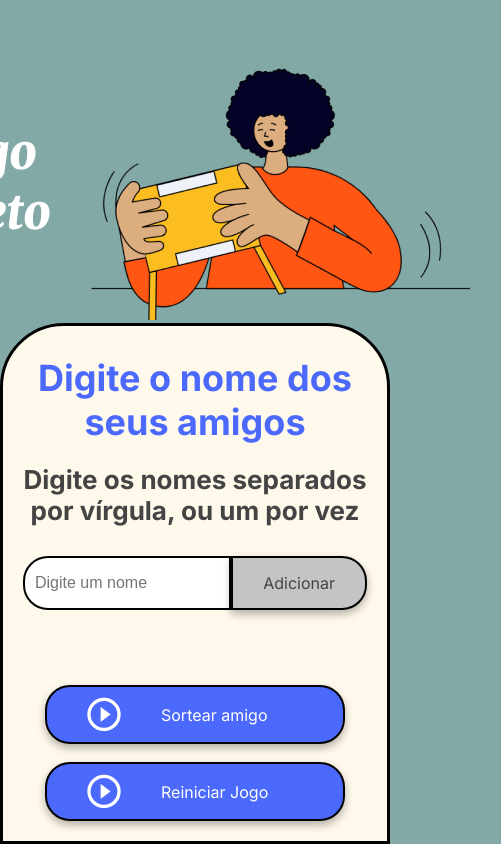
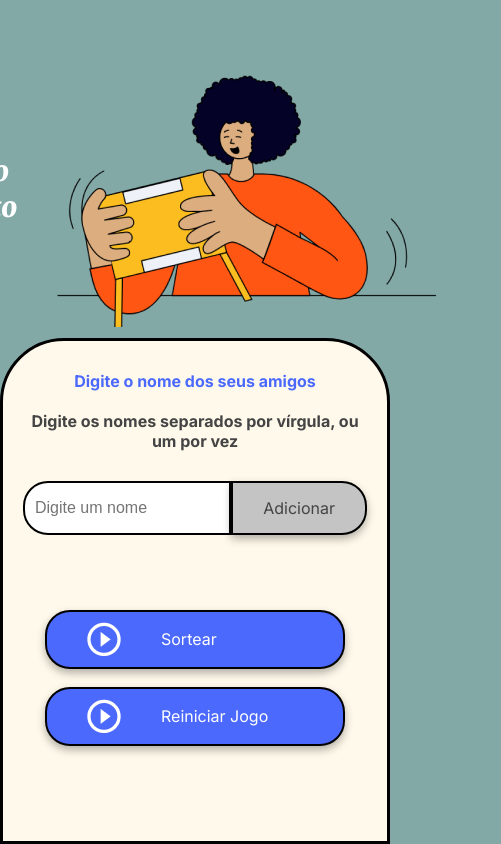
Before and after one commit to marley-paranhos/amigo-secreto, a plain HTML site: page index.html in a window 390 px wide. Shown: the whole page, 501 px wide, since content can reach past the window. Drawn offline with Linux system fonts and the light colour scheme.

Commit message:
ajustes no css

```diff
--- a/app.js
+++ b/app.js
@@ -75,7 +75,7 @@ function exibirResultado(resultado) {
 
 // Função para reiniciar o jogo
 function reiniciarJogo() {
-    alert('O jogo será reiniciado e os nomes adcionados na lista serão excluídos!')
+    alert('O jogo será reiniciado e os nomes adicionados na lista serão excluídos!')
     listaAmigos = []; // Reseta a lista
     document.querySelector(".name-list").innerHTML = "";
     document.querySelector(".result-list").innerHTML = "";
--- a/index.html
+++ b/index.html
@@ -31,7 +31,7 @@
             <div class="button-container">
                 <button class="button-draw" onclick="sortearAmigo()" aria-label="Sortear amigo secreto">
                     <img src="assets/play_circle_outline.png" alt="Ícone para sortear">
-                    Sortear amigo
+                    Sortear
                 </button>
                 <br>
                 <button class="button-reset" onclick="reiniciarJogo()" aria-label="Reiniciar jogo">
--- a/style.css
+++ b/style.css
@@ -190,3 +190,18 @@ ul {
 .button-reset:hover {
     background-color: var(--color-button-hover);
 }
+
+@media (max-width: 768px) {
+    .main-title {
+        font-size: 28px;
+    }
+
+    .section-title {
+        font-size: 16px;
+    }
+
+    .section-subtitle {
+        font-family: "Inter", serif;
+        font-size: 16px;
+    }
+}
```
